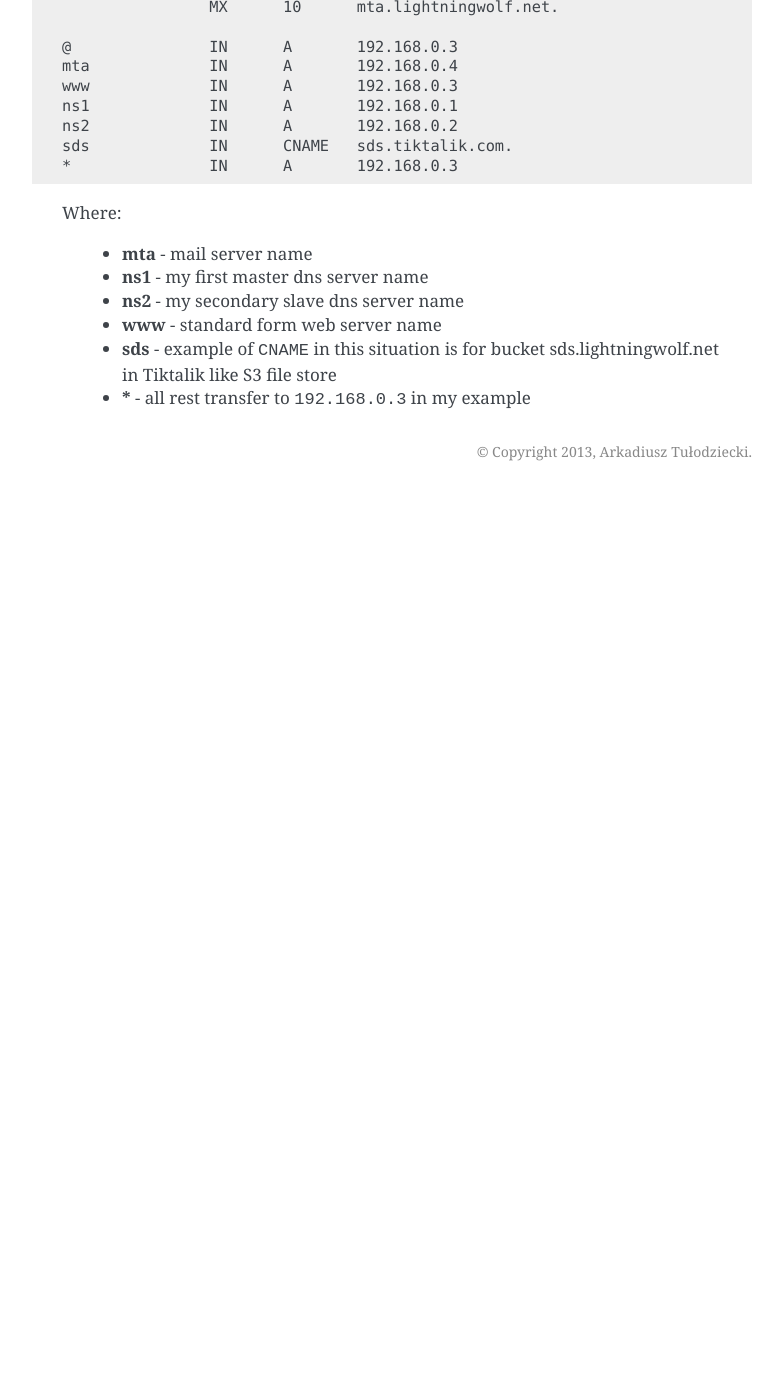
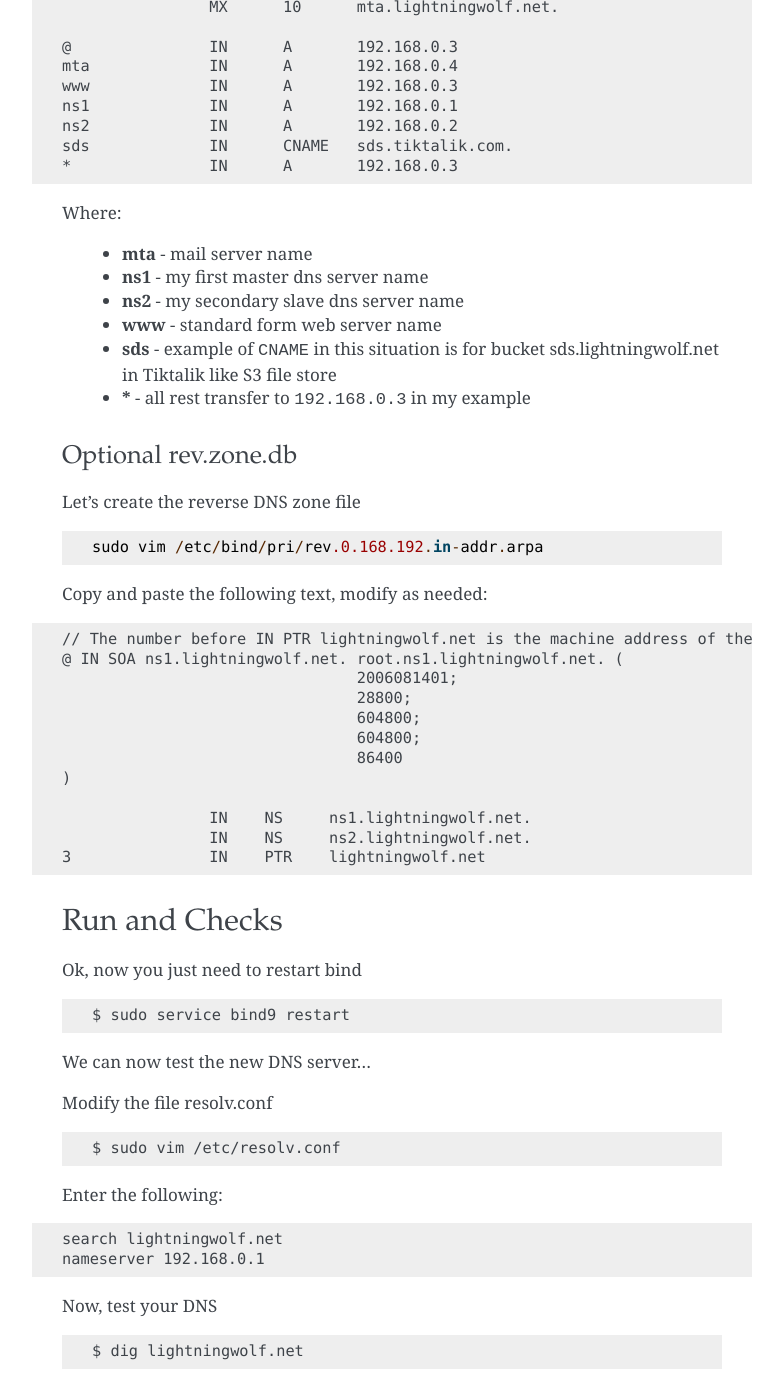
Before and after one commit to alexmerser/lightningwolf-smp, a Sphinx documentation site: the page built from docs/admin/bind9.rst, in a window 1280 px wide and 1400 px high, scrolled down 2842 px. Shown: the whole window, without its empty margins (358-1141 px from the left). Built offline with Sphinx 7.4.7, drawn with Linux system fonts in a browser that asks for light colours; before the commit the page ends 3333 px from its top, so only the background shows below that; some of the changed text lies outside the part shown.

Commit message:
work on bind9 admin docs

```diff
--- a/docs/admin/bind9.rst
+++ b/docs/admin/bind9.rst
@@ -86,7 +86,7 @@ Insert this in the named.conf.local file for **slave** dns server:
     # This is the zone definition for reverse DNS.
     zone "0.168.192.in-addr.arpa" {
         type master;
-        file "/etc/bind/rev/rev.0.168.192.in-addr.arpa";
+        file "/etc/bind/pri/rev.0.168.192.in-addr.arpa";
     };
     </pre>
 
@@ -134,7 +134,7 @@ Replace **192.168.1.1** below with the address of your provider's DNS server
 zone.db
 ^^^^^^^
 
-Now wee need edit master zone file ::
+Now we need to edit master zone file ::
 
     $ sudo vim /etc/bind/pri/lightningwolf.net.db
 
@@ -169,3 +169,55 @@ Where:
   * **www** - standard form web server name
   * **sds** - example of ``CNAME`` in this situation is for bucket sds.lightningwolf.net in Tiktalik like S3 file store
   * **\*** - all rest transfer to ``192.168.0.3`` in my example
+
+Optional rev.zone.db
+^^^^^^^^^^^^^^^^^^^^
+
+Let's create the reverse DNS zone file ::
+
+    sudo vim /etc/bind/pri/rev.0.168.192.in-addr.arpa
+
+Copy and paste the following text, modify as needed:
+
+.. raw:: html
+
+    <pre>
+    // The number before IN PTR lightningwolf.net is the machine address of the DNS server. in my case, it's 3, as my IP address is 192.168.0.3.
+    @ IN SOA ns1.lightningwolf.net. root.ns1.lightningwolf.net. (
+                                    2006081401;
+                                    28800;
+                                    604800;
+                                    604800;
+                                    86400
+    )
+
+                    IN    NS     ns1.lightningwolf.net.
+                    IN    NS     ns2.lightningwolf.net.
+    3               IN    PTR    lightningwolf.net
+    </pre>
+
+Run and Checks
+--------------
+
+Ok, now you just need to restart bind ::
+
+    $ sudo service bind9 restart
+
+We can now test the new DNS server...
+
+Modify the file resolv.conf ::
+
+    $ sudo vim /etc/resolv.conf
+
+Enter the following:
+
+.. raw:: html
+
+    <pre>
+    search lightningwolf.net
+    nameserver 192.168.0.1
+    </pre>
+
+Now, test your DNS ::
+
+    $ dig lightningwolf.net
```
